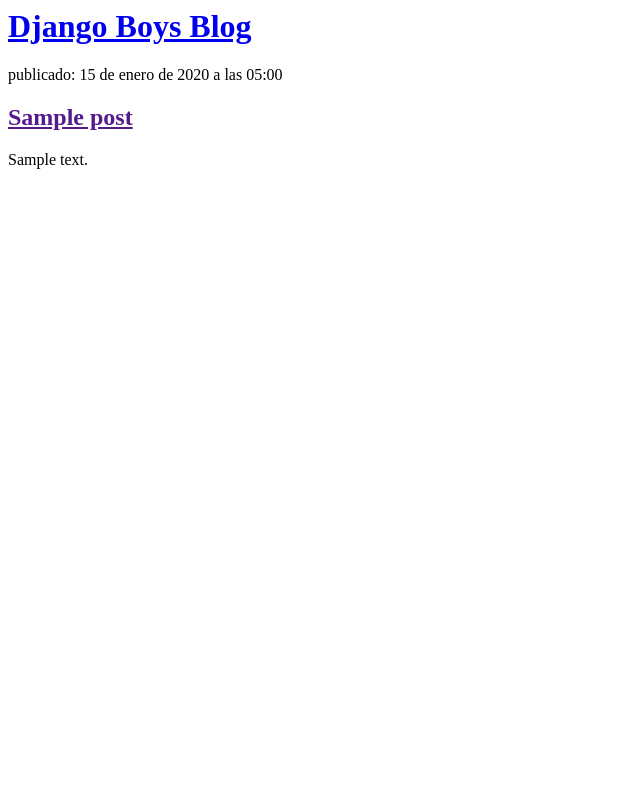
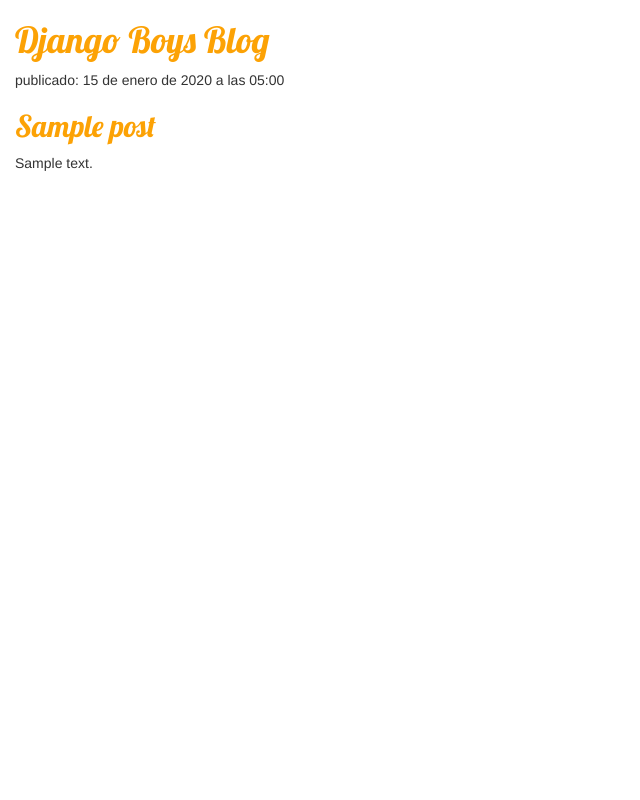
Before and after one commit to Eduard1610/PW2-Lab05-Django, a Django app: page / in a window 1280 px wide. Shown: the whole page, without its empty margins (0-640 px from the left). Run offline with Django 4.2, Linux system fonts and the light colour scheme; tables that the repository leaves empty hold one stand-in row (values such as "Sample post"); some libraries are stand-ins or nearby versions.

Commit message:
Se añadio el CSS y se aplicaron algunos estilos

```diff
--- /dev/null
+++ b/django_env/blog/static/css/blog.css
@@ -0,0 +1,7 @@
+body {
+    padding-left: 15px;
+}
+h1 a, h2 a {
+    color: #FCA205;
+    font-family: 'Lobster';
+}
--- a/django_env/blog/templates/blog/post_list.html
+++ b/django_env/blog/templates/blog/post_list.html
@@ -1,6 +1,12 @@
+{% load static %}
 <html>
     <head>
         <title>The Django Boys blog</title>
+        <link href="//fonts.googleapis.com/css?family=Lobster&subset=latin,latin-ext" rel="stylesheet" type="text/css">
+        <link rel="stylesheet" href="//maxcdn.bootstrapcdn.com/bootstrap/3.2.0/css/bootstrap.min.css">
+        <link rel="stylesheet" href="//maxcdn.bootstrapcdn.com/bootstrap/3.2.0/css/bootstrap-theme.min.css">
+        <link rel="stylesheet" href="{% static 'css/blog.css' %}">
+
     </head>
     <body>
         <div>
```
